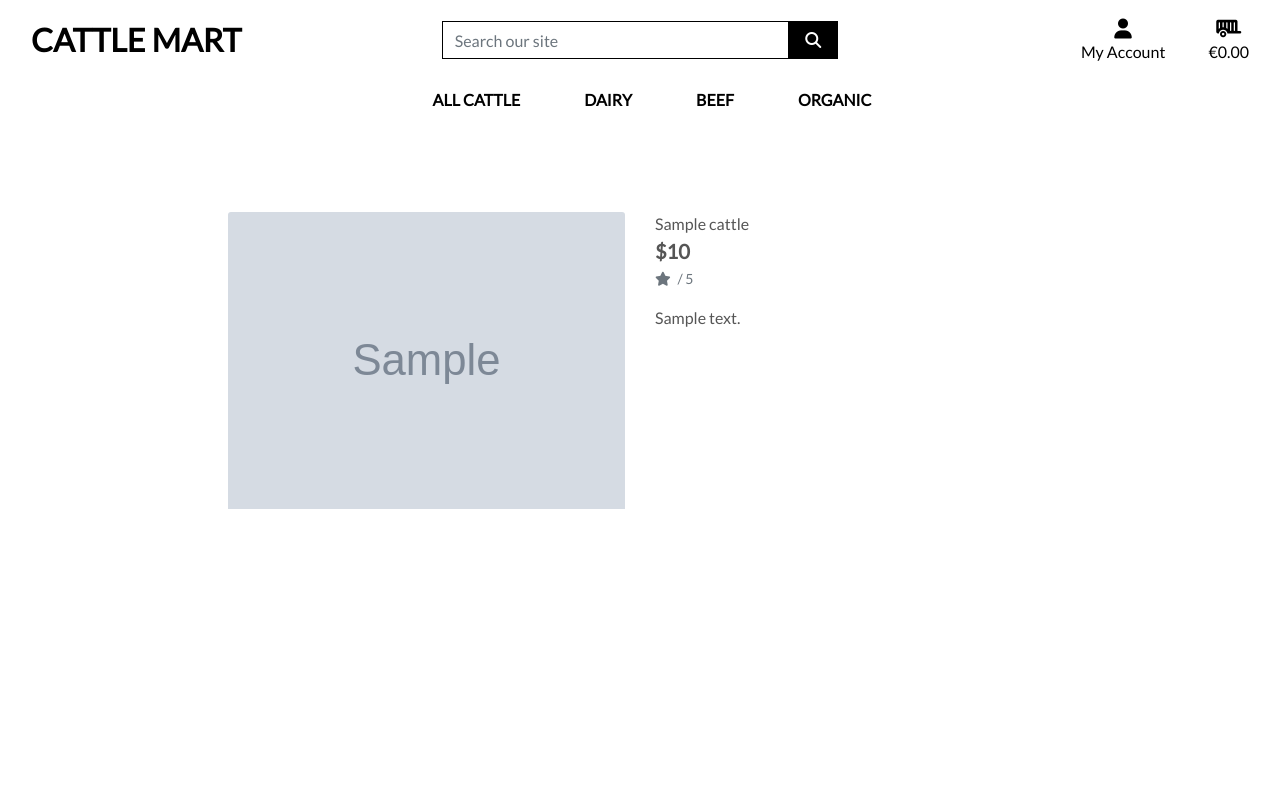
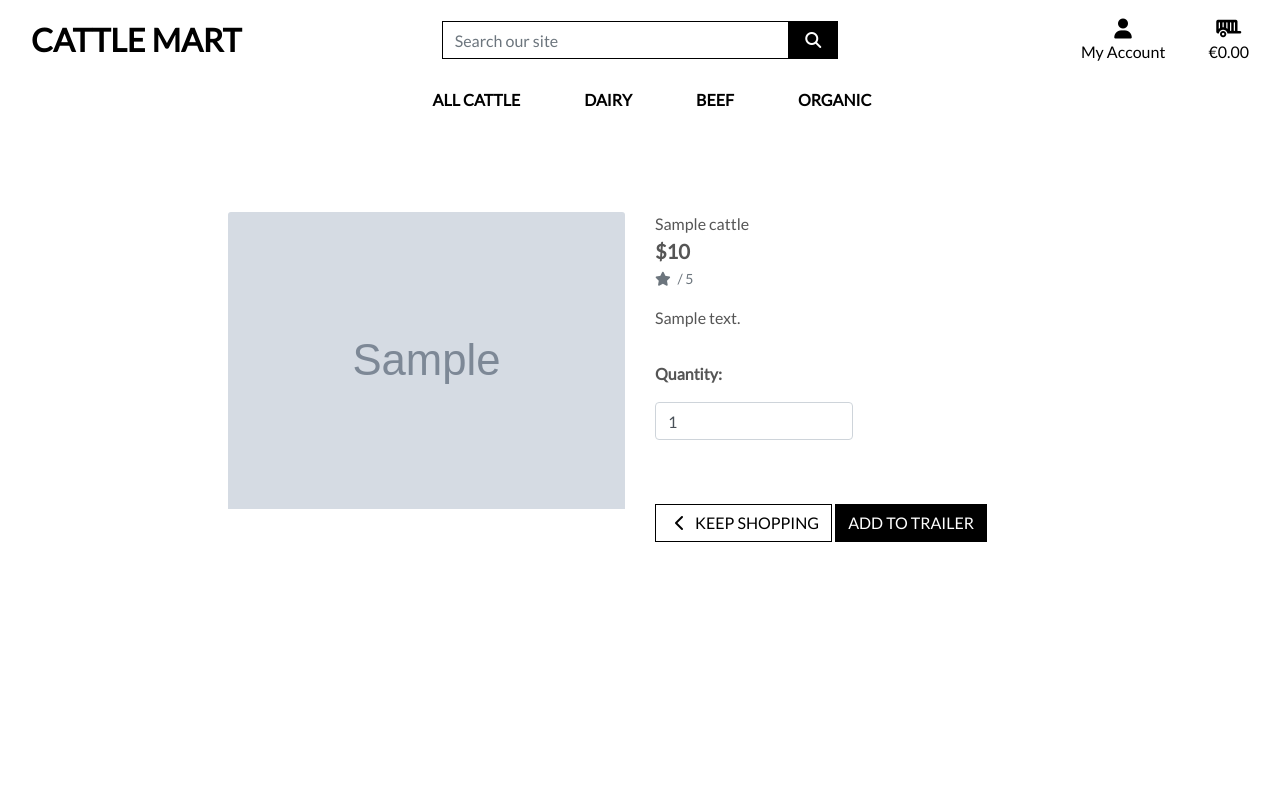
Before and after one commit to Farmer-Eds-Shed/Cattle-Mart, a Django app: page /cattle/1 in a window 1280 px wide. Run offline with Django 3.2, Linux system fonts and the light colour scheme; tables that the repository leaves empty hold one stand-in row (values such as "Sample post"); grey boxes marked "Sample" are stand-in pictures; some libraries are stand-ins or nearby versions.

Commit message:
added add to trailer functionality

```diff
--- a/cattle/templates/cattle/cattle_detail.html
+++ b/cattle/templates/cattle/cattle_detail.html
@@ -36,6 +36,30 @@
                         <small class="text-muted">No Rating</small>
                     {% endif %}
                     <p class="mt-3">{{ cattle.description }}</p>
+                    <form class="form" action="{% url 'add_to_trailer' cattle.id %}" method="POST">
+                        {% csrf_token %}
+                        <div class="form-row">
+                            <div class="col-12">
+                                <p class="mt-3"><strong>Quantity:</strong></p>
+                                <div class="form-group w-50">
+                                    <div class="input-group">
+                                        <input class="form-control qty_input" type="number" name="quantity" value="1" min="1" max="99" data-cattle_id="{{ cattle.id }}" id="id_qty_{{ cattle.id }}">
+                                    </div>
+                                </div>
+                            </div>
+
+                            <div class="col-12">
+                                <a href="{% url 'cattle' %}" class="btn btn-outline-black rounded-0 mt-5">
+                                    <span class="icon">
+                                        <i class="fas fa-chevron-left"></i>
+                                    </span>
+                                    <span class="text-uppercase">Keep Shopping</span>
+                                </a>
+                                <input type="submit" class="btn btn-black rounded-0 text-uppercase mt-5" value="Add to Trailer">
+                            </div>
+                            <input type="hidden" name="redirect_url" value="{{ request.path }}">
+                        </div>
+                    </form>
                 </div>
             </div>
         </div>
--- a/static/css/base.css
+++ b/static/css/base.css
@@ -36,6 +36,12 @@ body {
 .btn-black {
     background: black;
     color: white;
+}
+
+.btn-outline-black {
+    background: white;
+    color: black !important; /* use important to override link colors for <a> elements */
+    border: 1px solid black;
 }
 
 .overlay {
--- a/trailer/contexts.py
+++ b/trailer/contexts.py
@@ -1,5 +1,7 @@
 from decimal import Decimal
 from django.conf import settings
+from django.shortcuts import get_object_or_404
+from cattle.models import Cattle
 
 def trailer_contents(request):
 
@@ -7,6 +9,18 @@ def trailer_contents(request):
     total = 0
     cattle_count = 0
 
+    trailer = request.session.get('trailer', {})
+
+
+    for cattle_id, quantity in trailer.items():
+        cattle = get_object_or_404(Cattle, pk=cattle_id)
+        total += quantity * cattle.price
+        cattle_count += quantity
+        trailer_cattle.append({
+            'cattle_id': cattle_id,
+            'quantity': quantity,
+            'cattle': cattle,
+        })
 
     context = {
         'trailer_cattle': trailer_cattle,
--- a/trailer/urls.py
+++ b/trailer/urls.py
@@ -2,5 +2,6 @@ from django.urls import path
 from . import views
 
 urlpatterns = [
-    path('', views.view_trailer, name='view_trailer')
+    path('', views.view_trailer, name='view_trailer'),
+    path('add/<cattle_id>/', views.add_to_trailer, name='add_to_trailer'),
 ]
```
Also changed, not shown: trailer/templates/trailer/trailer.html (+46 -1 lines), trailer/views.py (+19 -1 lines).
